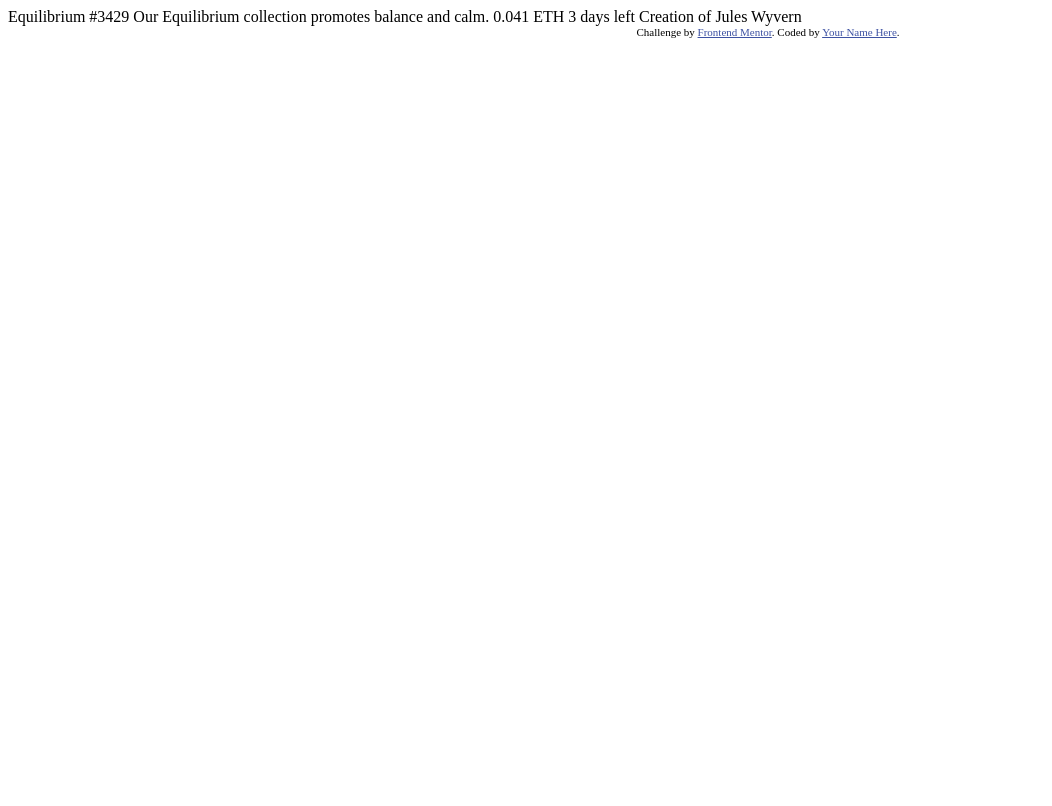
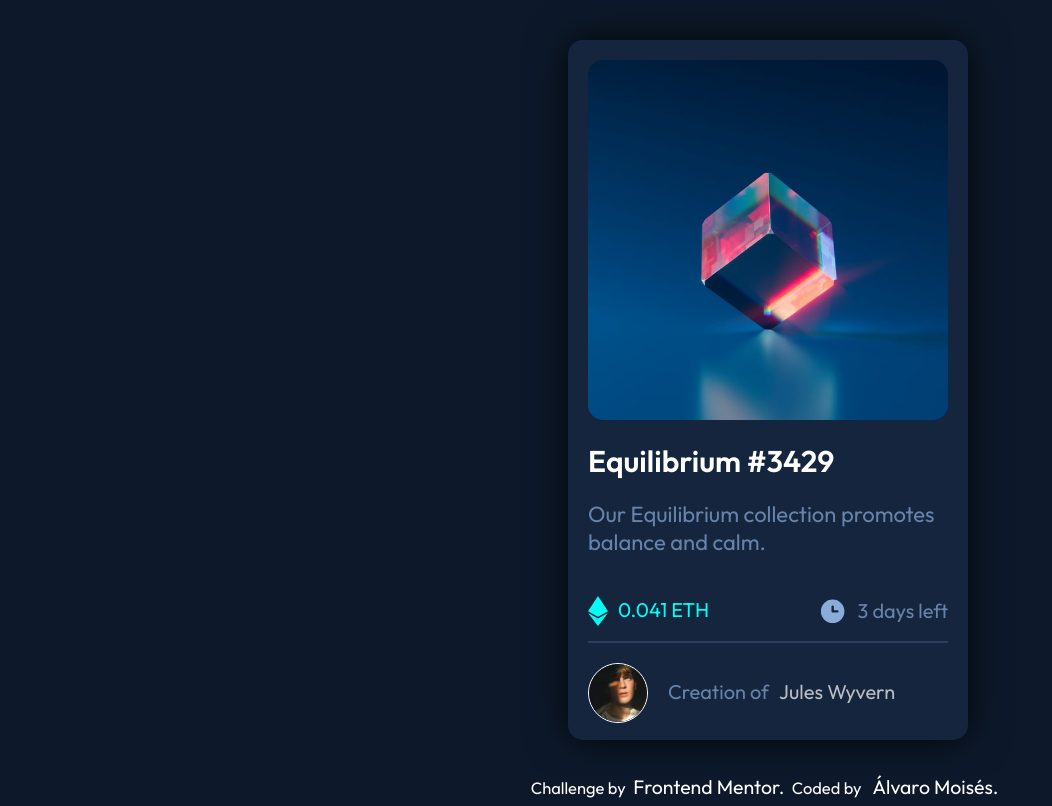
Before and after one commit to Alvaro-Moises-Gonzalez/Frontend-Mentor-NFT-card-challenge, a plain HTML site: page index.html in a window 1536 px wide. Shown: the whole page, without its empty margins (0-1052 px from the left). Drawn offline with Linux system fonts and the light colour scheme.

Commit message:
final files for the nft challenge

```diff
--- a/index.html
+++ b/index.html
@@ -2,32 +2,48 @@
 <html lang="en">
   <head>
     <meta charset="UTF-8">
-  <meta name="viewport" content="width=device-width, initial-scale=1.0"> <!-- displays site properly based on user's device -->
-
+    <meta http-equiv="X-UA-Compatible" content="IE=edge">
+    <meta name="viewport" content="width=device-width, initial-scale=1.0">
+    <meta name="description" content=" solution for NFT card for frontend Mentor challenge">
     <link rel="icon" type="image/png" sizes="32x32" href="./images/favicon-32x32.png">
-
+    <link rel="preconnect" href="https://fonts.googleapis.com">
+    <link rel="preconnect" href="https://fonts.gstatic.com" crossorigin>
+    <link href="https://fonts.googleapis.com/css2?family=Outfit:wght@300;400;600&amp;display=swap" rel="stylesheet">
+    <link rel="stylesheet" href="css/style.css" type="text/css">
     <title>Frontend Mentor | NFT preview card component</title>
-
-  <!-- Feel free to remove these styles or customise in your own stylesheet 👍 -->
-  <style>
-    .attribution { font-size: 11px; text-align: center; }
-    .attribution a { color: hsl(228, 45%, 44%); }
-  </style>
   </head>
   <body>
-
-  Equilibrium #3429
-
-  Our Equilibrium collection promotes balance and calm.
-
-  0.041 ETH
-  3 days left
-
-  Creation of Jules Wyvern
-
-  <div class="attribution">
-    Challenge by <a href="https://www.frontendmentor.io?ref=challenge" target="_blank">Frontend Mentor</a>.
-    Coded by <a href="#">Your Name Here</a>.
+    <main class="card-container">
+      <section class="card">
+        <figure class="image-container">
+          <div class="eye">
+            <img class="eye__icon" src="images/icon-view.svg" alt="eye icon">
             </div>
+            <img class="card__image" src="images/image-equilibrium.jpg" alt="equilibrium image">
+        </figure>
+        <figcaption class="card__info">
+          <h1 class="card__info--title">Equilibrium #3429</h1>
+          <p class="card__info--description">Our Equilibrium collection promotes balance and calm.</p>
+        </figcaption>
+        <section class="card-details">
+          <div class="card-details__left"> <img src="images/icon-ethereum.svg" alt="ethereum icon">
+            <p>0.041 ETH</p>
+          </div>
+          <div class="card-details__right"><img src="images/icon-clock.svg" alt="clock icon">
+            <p>3 days left</p>
+          </div>
+        </section>
+        <hr>
+        <figure class="author"> <img src="images/image-avatar.png" alt="autor image">
+          <figcaption class="autor__info">Creation of
+            <p>Jules Wyvern</p>
+          </figcaption>
+        </figure>
+      </section>
+    </main>
+    <footer class="attribution">
+      <p class="attribution__page">Challenge by<a href="https://www.frontendmentor.io?ref=challenge" target="_blank">Frontend Mentor.</a></p>
+      <p class="attribution__coder">Coded by <a href="https://github.com/Alvaro-Moises-Gonzalez" target="_blank"> Álvaro Moisés.</a></p>
+    </footer>
   </body>
 </html>
--- /dev/null
+++ b/sass/style.scss
@@ -0,0 +1,289 @@
+/*global vars*/
+$soft-blue: hsl(215, 51%, 70%);
+$cyan: hsl(178, 100%, 50%);
+$font: 'Outfit', sans-serif;
+
+/*backgrund colors*/
+$main-background: hsl(217, 54%, 11%);
+$card-background: hsl(216, 50%, 16%);
+$line: hsl(215, 32%, 27%);
+$white: hsl(0, 0%, 100%);
+
+
+
+*{
+    margin: 0px;
+    padding: 0px;
+    box-sizing: border-box;
+}
+
+html{
+    font-size: 62.5%;
+}
+
+
+body{
+    display: grid;
+    height: 100vh;
+    background-color: $main-background;
+}
+
+.card-container{
+    background-color: $main-background;
+    display: grid;
+    justify-items: center;
+}
+
+.card{
+    width: 300px;
+    height: auto;
+    background-color: $card-background;
+    margin: 10% auto;
+    border-radius: 15px;
+    position: relative;
+    transition: all 0.4s;
+    box-shadow: 0px 0px 40px rgba(0,0,0, 0.8);
+    .image-container{
+        .eye{
+            display: grid;
+            width: 260px;
+            height: 260px;
+            margin: 20px;
+            border-radius: 15px;
+            background-color: rgba(0, 255, 247,0.5);
+            place-items: center;
+            position: absolute;
+            top: 0px;
+            visibility: hidden;
+        }
+        &:hover .eye{
+            visibility: visible;
+        }
+
+        .card__image{
+            width: 260px;
+            height: 260px;
+            margin: 20px;
+            border-radius: 15px;
+            cursor: pointer;
+        }
+    }
+
+    .card__info{
+        display: flex;
+        flex-direction: column;
+        .card__info--title{
+            font-family: $font;
+            color: $white;
+            font-weight: 600;
+            padding-left: 20px;
+            &:hover{
+                color: $cyan;
+                cursor: pointer;
+            }
+        }
+        .card__info--description{
+            font-size: 1.6rem;
+            color: $soft-blue;
+            font-family: $font;
+            padding: 0 20px;
+            opacity: 0.7;
+            margin: 5% 0;
+        }
+    }
+    .card-details{
+        display: flex;
+        justify-content: space-between;
+        margin: 20px 0px 15px 0px;
+        .card-details__left {
+            display: flex;
+            img{
+                width: 10px;
+                height: 20px;
+                margin-left: 20px;
+                margin-right: 10px;
+            }
+            p{
+                color: $cyan;
+                font-size: 1.5rem;
+                font-family: $font;
+            }
+        }
+
+        .card-details__right {
+            display: flex;
+            img{
+                width: 20px;
+                height: 20px;
+                margin-right: 10px;
+            }
+            p{
+                color: $soft-blue;
+                font-size: 1.5rem;
+                font-family: $font;
+                opacity: 0.7;
+                padding-right: 20px;
+            }
+        }
+    }
+    hr{
+        border: 1px solid $soft-blue;
+        opacity: 0.2;
+        width: 90%;
+        position: relative;
+        left: calc(5%);
+    }
+    .author{
+        display: flex;
+        img{
+            width: 40px;
+            height: 40px;
+            border: 1px solid $white;
+            border-radius: 50%;
+            margin: 20px;
+        }
+        .autor__info{
+            display: flex;
+            font-family: $font;
+            color: $soft-blue;
+            opacity: 0.7;
+            font-size: 1.5rem;
+            margin: 30px 0px;
+            p{
+                color: $white;
+                margin-left: 10px;
+                &:hover{
+                    color: $cyan;
+                    cursor: pointer;
+                }
+            }
+        }
+    }
+
+}
+
+.attribution{
+    background-color: $main-background;
+    display: flex;
+    justify-content: center;
+    .attribution__page{
+        color: $white;
+        font-family: $font;
+        font-size: 1.1rem;
+        margin-bottom: 5px;
+        a{
+            color: $white;
+            font-size: 1.3rem;
+            margin-right: 5px;
+            margin-left: 5px;
+            font-family: $font;
+            text-decoration: none;
+        }
+    }
+    .attribution__coder{
+        color: $white;
+        font-family: $font;
+        font-size: 1.1rem;
+        margin-bottom: 5px;
+        a{
+            color: $white;
+            font-size: 1.3rem;
+            margin-right: 5px;
+            margin-left: 5px;
+            font-family: $font;
+            text-decoration: none;
+        }
+    }
+}
+
+@media screen and (min-width: 1440px){
+    body{
+        display: grid;
+        place-items: center;
+    }
+
+    .card-container{
+        .card{
+            width: 400px;
+            height: 700px;
+            margin-top: 10%;
+            .image-container{
+                .eye{
+                    width: 360px;
+                    height: 360px;
+                    margin: 20px;
+                }
+                &:hover .eye{
+                    visibility: visible;
+                }
+
+                .card__image{
+                    width: 360px;
+                    height: 360px;
+                    margin: 20px;
+                }
+            }
+
+            .card__info{
+                display: flex;
+                flex-direction: column;
+                .card__info--title{
+                    font-size: 3rem;
+                }
+                .card__info--description{
+                    font-size: 2.2rem;
+
+                }
+            }
+            .card-details{
+                .card-details__left {
+                    img{
+                        width: 20px;
+                        height: 30px;
+                    }
+                    p{
+                        font-size: 2rem;
+                        margin-top: 1%;
+                    }
+                }
+
+                .card-details__right {
+                    img{
+                        width: 30px;
+                        height: 30px;
+                    }
+                    p{
+                        font-size: 2rem;
+                        margin-top: 1%;
+                    }
+                }
+            }
+            .author{
+                display: flex;
+                img{
+                    width: 60px;
+                    height: 60px;
+                }
+                .autor__info{
+                    font-size: 2rem;
+                    margin: 9% 0;
+                    p{
+                        color: $white;
+                        margin-left: 10px;
+                        &:hover{
+                            color: $cyan;
+                            cursor: pointer;
+                        }
+                    }
+                }
+            }
+
+        }
+    }
+
+    .attribution{
+        transform: scale(1.5);
+    }
+
+
+}
```
Also changed, not shown: basicInstruction.html (added, +33 -0 lines), css/style.css (added), screen-shot/1440-desktop.png (added), screen-shot/screen-shot-mobile.png (added), 4 other files. Lines whose indentation alone changed are shown as unchanged.
